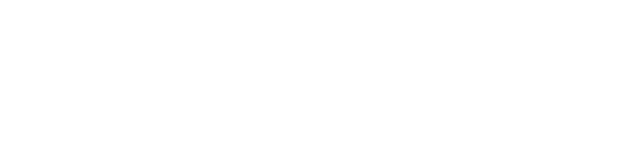
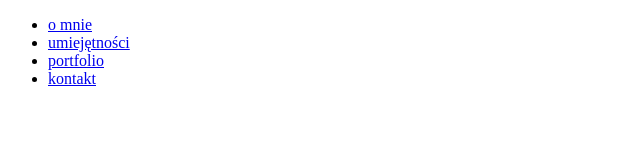
Before and after one commit to rychoz/zadanie-51200, a plain HTML site: page index.html in a window 1280 px wide. Shown: the whole page, without its empty margins (0-640 px from the left). Drawn offline with Linux system fonts and the light colour scheme.

Commit message:
dodanie nawigacji

```diff
--- a/index.html
+++ b/index.html
@@ -6,6 +6,15 @@
     <title>Zadanie 51200</title>
 </head>
 <body>
+    <!-- nav.navigation>ul.menu-list>li*4>(a{item}) -->
 
+        <nav class="navigation">
+            <ul class="menu-list">
+                <li><a href="#about">o mnie</a></li>
+                <li><a href="#skills">umiejętności</a></li>
+                <li><a href="#portfolio">portfolio</a></li>
+                <li><a href="#contact">kontakt</a></li>
+            </ul>
+        </nav>
 </body>
 </html>
```
